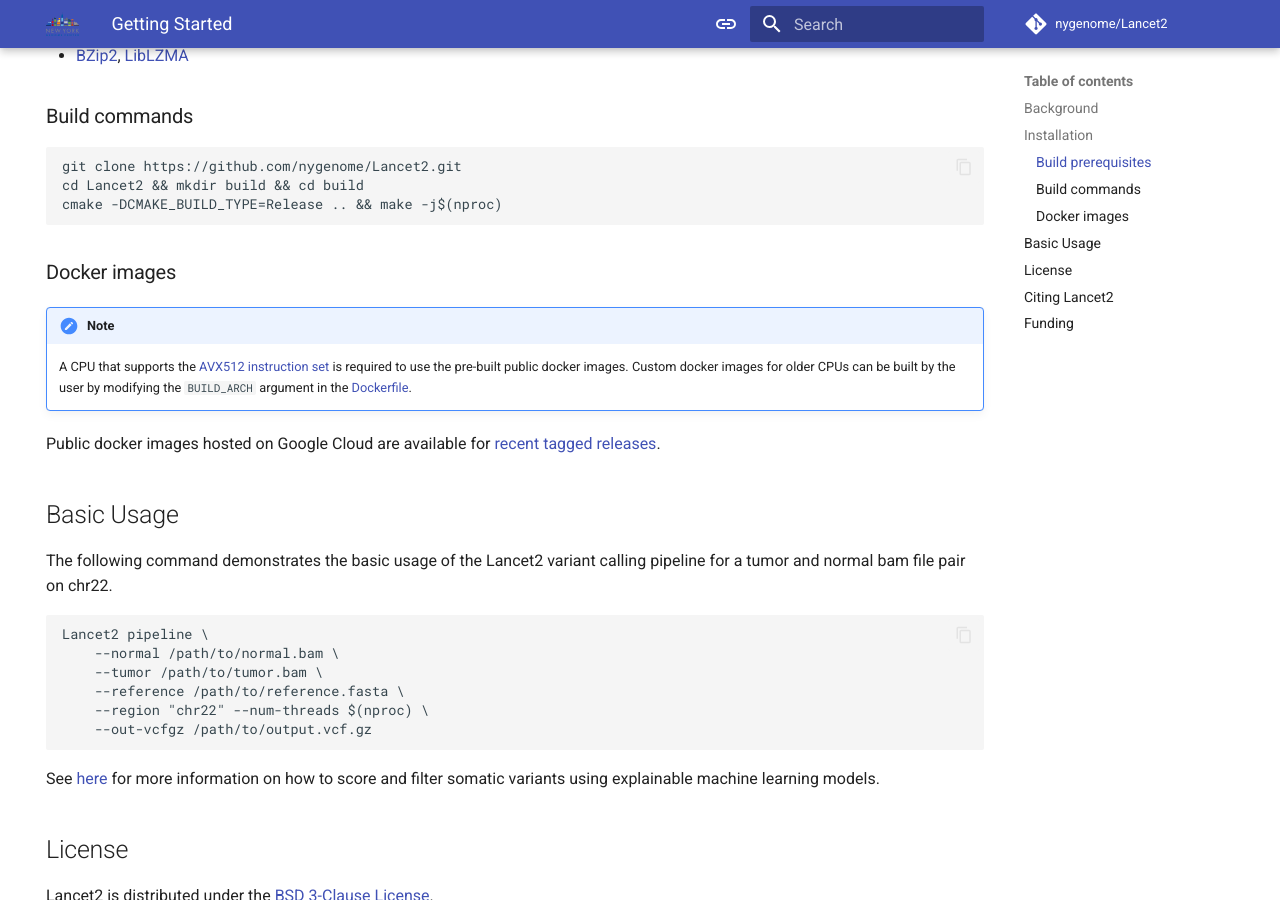
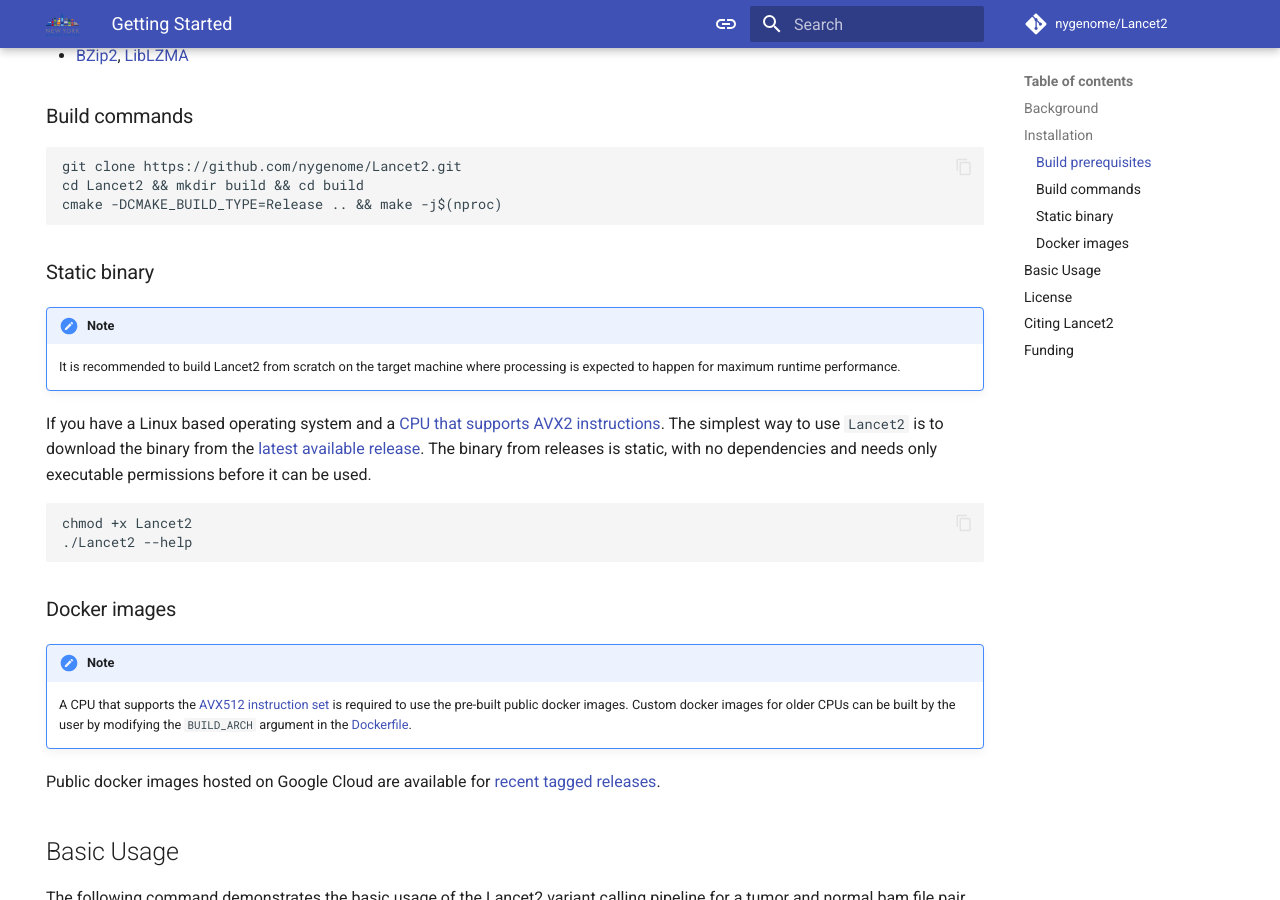
Before and after one commit to omicsnut/Lancet2, an MkDocs documentation site: the page built from docs/index.md, in a window 1280 px wide and 900 px high, scrolled down 558 px. Built offline with MkDocs 1.6.1 and Material for MkDocs 9.7.7, drawn with Linux system fonts in a browser that asks for light colours; plug-ins that fetch from the network failed and are left out; comment, search, counter and statistics services are not loaded.

Commit message:
chore: add note about cpu support

````diff
--- a/docs/index.md
+++ b/docs/index.md
@@ -26,6 +26,22 @@ especially InDels.
 git clone https://github.com/nygenome/Lancet2.git
 cd Lancet2 && mkdir build && cd build
 cmake -DCMAKE_BUILD_TYPE=Release .. && make -j$(nproc)
+```
+
+### Static binary
+
+!!! note "Note"
+
+    It is recommended to build Lancet2 from scratch on the target machine
+    where processing is expected to happen for maximum runtime performance.
+
+If you have a Linux based operating system and a [CPU that supports AVX2 instructions](https://en.wikipedia.org/wiki/Advanced_Vector_Extensions#CPUs_with_AVX2).
+The simplest way to use `Lancet2` is to download the binary from the [latest available release](https://github.com/nygenome/Lancet2/releases).
+The binary from releases is static, with no dependencies and needs only executable permissions before it can be used.
+
+```bash
+chmod +x Lancet2
+./Lancet2 --help
 ```
 
 ### Docker images
````
